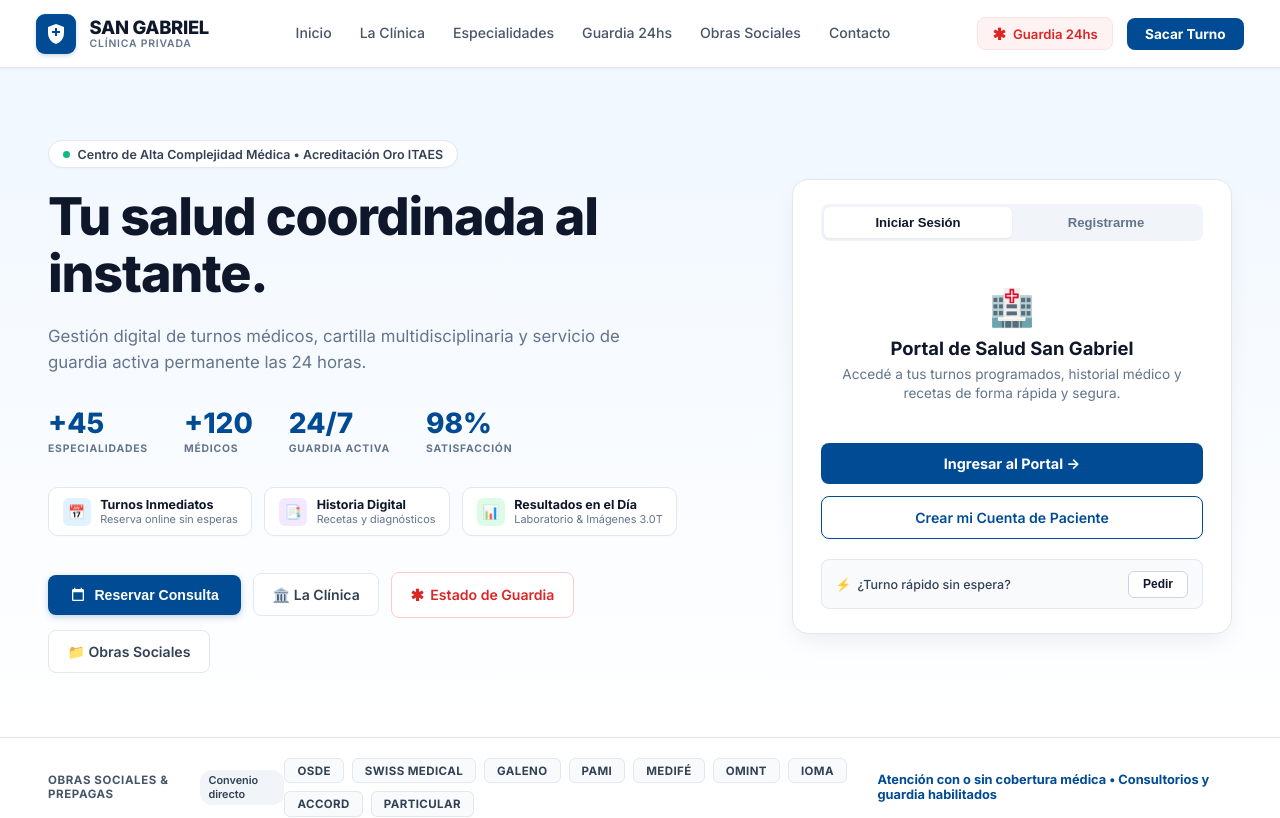
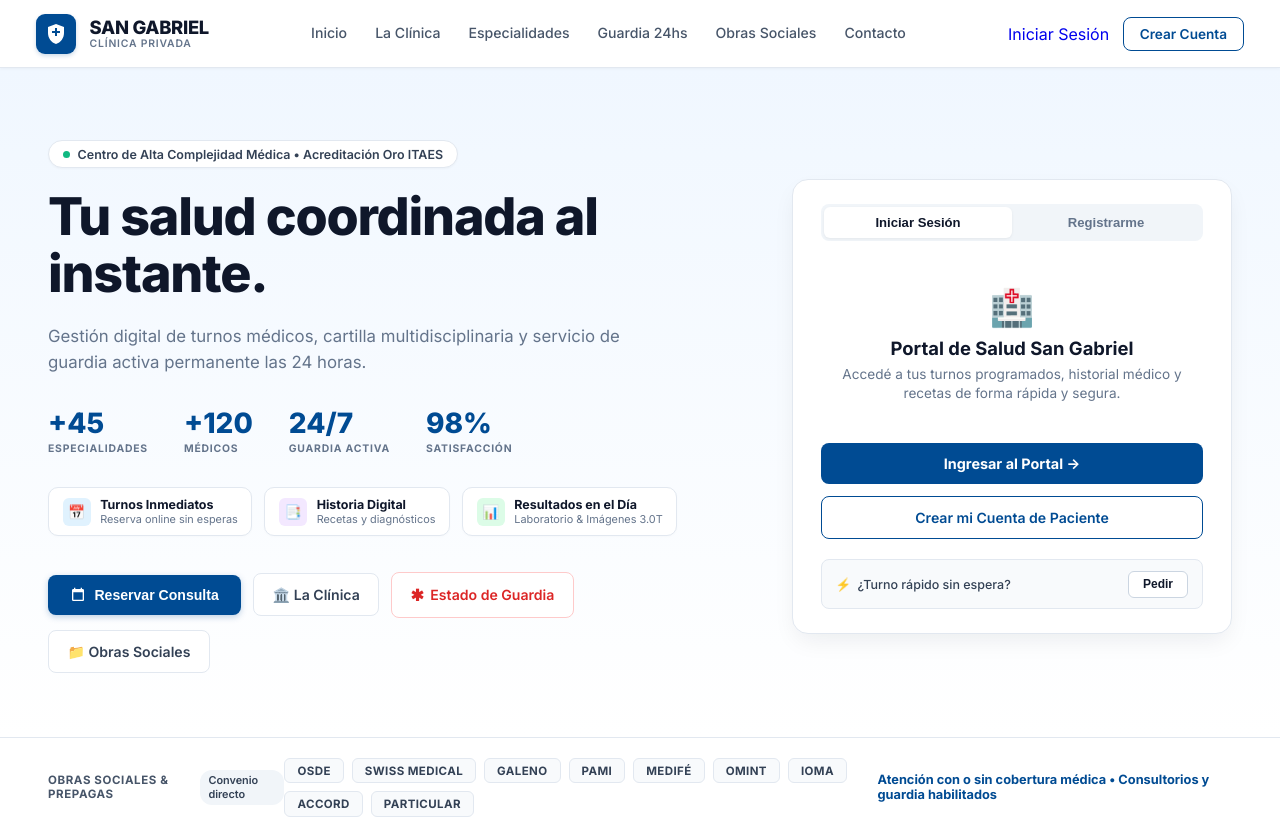
Before and after one commit to joaquinnavarrete-dev/Practicas-Profesionales, an Angular app in the folder frontend/: page / in a window 1280 px wide. Shown: the top 818 px of the page. Built offline with nearby package versions, Linux system fonts and the light colour scheme.

Commit message:
Opciones del navbar modificadas - ahora se muestran opciones de login y registro

```diff
--- a/frontend/src/app/componentes/navbar/navbar.html
+++ b/frontend/src/app/componentes/navbar/navbar.html
@@ -22,15 +22,15 @@
   </nav>
 
   <div class="nav-actions">
-    <a *ngIf="!authService.isLoggedIn()" routerLink="/" [fragment]="'guardia'" class="badge-guardia"
-      style="text-decoration: none;">
-      <span class="asterisk-icon">✱</span>
-      <span>Guardia 24hs</span>
-    </a>
+    <ng-container *ngIf="!authService.isLoggedIn()">
+      <a routerLink="/login" class="btn-login-nav">
+        <span>Iniciar Sesión</span>
+      </a>
 
-    <a *ngIf="!authService.isLoggedIn()" routerLink="/turnos/solicitar" class="btn-turno-nav">
-      <span>Sacar Turno</span>
-    </a>
+      <a routerLink="/registro" class="btn-registro-nav">
+        <span>Crear Cuenta</span>
+      </a>
+    </ng-container>
 
     <ng-container *ngIf="authService.isLoggedIn()">
       <a *ngIf="esPersonalClinico()" routerLink="/admin" class="btn-panel-admin">
@@ -99,9 +99,14 @@
     <a routerLink="/" [fragment]="'contacto'" (click)="cerrarMenuMovil()">
       📍 Contacto y Sedes
     </a>
-    <a routerLink="/turnos/solicitar" class="mobile-link-turno" (click)="cerrarMenuMovil()">
-      📅 Sacar Turno Online
-    </a>
+    <div class="mobile-auth-actions">
+      <a routerLink="/login" class="mobile-link-login" (click)="cerrarMenuMovil()">
+        🔑 Iniciar Sesión
+      </a>
+      <a routerLink="/registro" class="mobile-link-registro" (click)="cerrarMenuMovil()">
+        👤 Crear Cuenta
+      </a>
+    </div>
   </div>
 
   <div class="mobile-nav-links" *ngIf="authService.isLoggedIn()">
@@ -119,7 +124,7 @@
   <div class="mobile-nav-footer">
     <div *ngIf="!authService.isLoggedIn()" class="mobile-portal-note">
       <p>🏥 <strong>Portal de Pacientes</strong></p>
-      <small>Accedé o registrate desde la tarjeta de acceso en el inicio.</small>
+      <small>Accedé a tus turnos, recetas y consultas médicas digitales.</small>
     </div>
 
     <div *ngIf="authService.isLoggedIn()" class="mobile-user-box">
```
